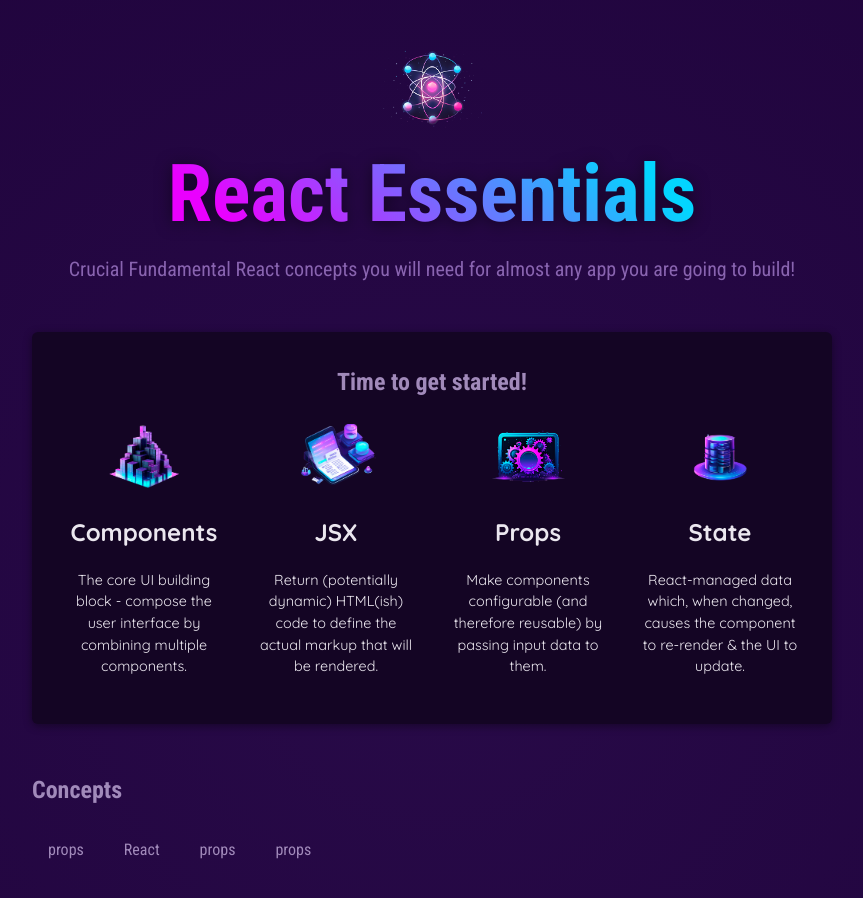
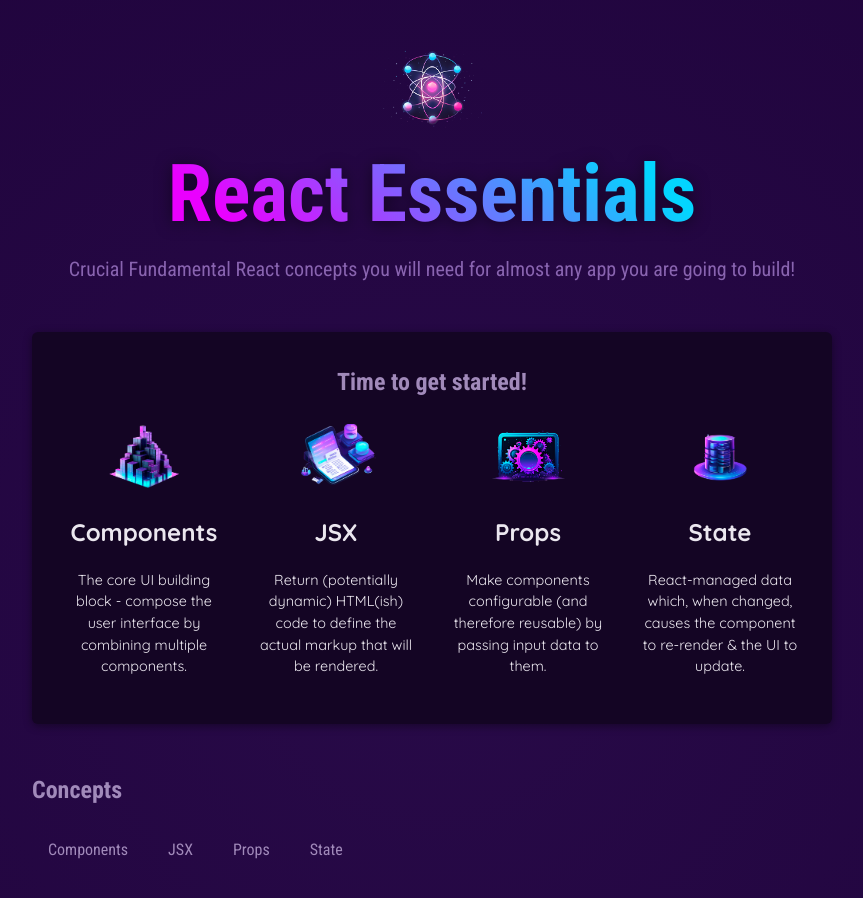
Before and after one commit to Sai-muchapathi/React-Essentials, a React (Vite) app: page / in a window 1280 px wide. Shown: the top 898 px of the page, without its empty margins (208-1071 px from the left). Built offline with nearby package versions, Linux system fonts and the light colour scheme.

Commit message:
Using children props.

```diff
--- a/src/App.jsx
+++ b/src/App.jsx
@@ -8,10 +8,10 @@
     return Math.floor(Math.random() * value);
 }
 
-function Concepts(props) {
+function Concepts({children}) {
     return (
         <li>
-            <button>{props.name}</button>
+            <button>{children}</button>
         </li>
     );
 }
@@ -41,10 +41,10 @@
                 <section id="examples">
                     <h2>Concepts</h2>
                     <menu>
-                        <Concepts name={'props'}/>
-                        <Concepts name={'React'}/>
-                        <Concepts name={'props'}/>
-                        <Concepts name={'props'}/>
+                        <Concepts>Components</Concepts>
+                        <Concepts>JSX</Concepts>
+                        <Concepts>Props</Concepts>
+                        <Concepts>State</Concepts>
                     </menu>
                 </section>
             </main>
```
